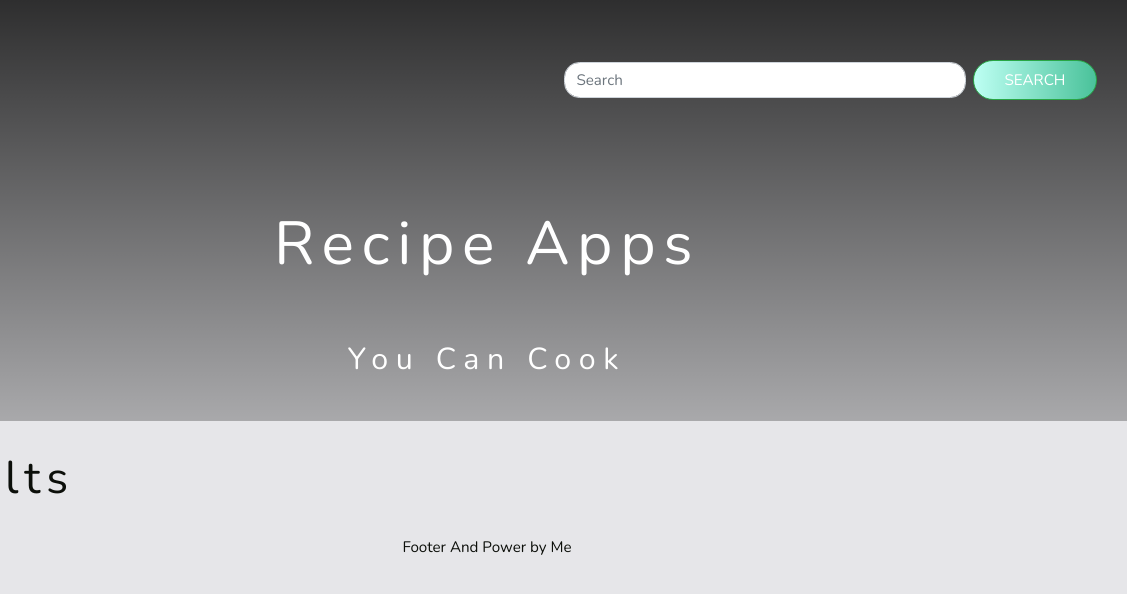
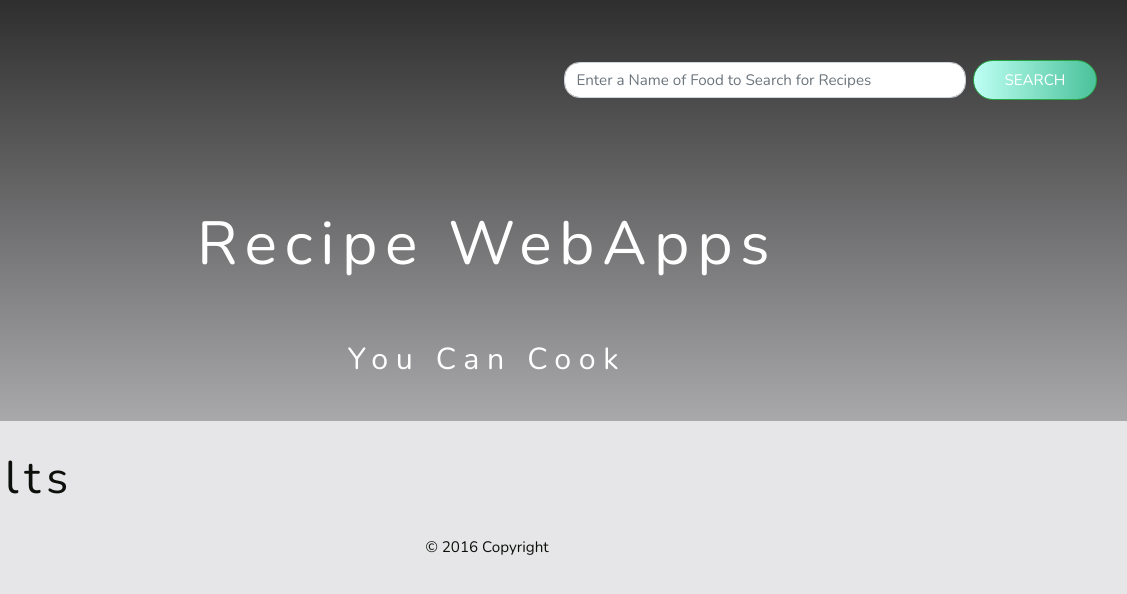
Before and after one commit to kingblackmonkey/RecipeApps, a website built with webpack: page dist/index.html in a window 1280 px wide. Shown: the full height of the page, 153-1280 px from the left. Built offline with nearby package versions, Linux system fonts and the light colour scheme; files whose address does not match are found by name.

Commit message:
finalize app

```diff
--- a/dist/index.html
+++ b/dist/index.html
@@ -43,7 +43,7 @@
             </button>
            <div class="collapse navbar-collapse col-md-8" id="navbarSupportedContent">
             <form class="form-inline my-2 my-lg-0  nav-form pt-3 ">
-                <input class="form-control mr-sm-2 query w-50 " type="search" placeholder="Search" aria-label="Search">
+                <input class="form-control mr-sm-2 query w-50 " type="search" placeholder="Enter a Name of Food to Search for Recipes" aria-label="Search">
                 <button class="btn btn-outline-success my-2 my-sm-0  search btn-search " type="submit">Search</button>
               </form>
             </div>
@@ -52,7 +52,7 @@
 
         <section class="banner py-4 ">
             <div class="banner-text text-center  text-capitalize text-white ">
-                <h1 class="banner-text-title ">Recipe Apps</h1>
+                <h1 class="banner-text-title ">Recipe WebApps</h1>
                 <p class="banner-text-content pt-3">You Can Cook</p>
             </div>
         </section>
@@ -261,7 +261,7 @@
         </div>
     </main>
 
-    <footer class="footer">Footer And Power by Me</footer>
+    <footer class="footer text-center">© 2016 Copyright</footer>
 
 
 
```
Also changed, not shown: 1 other file.
